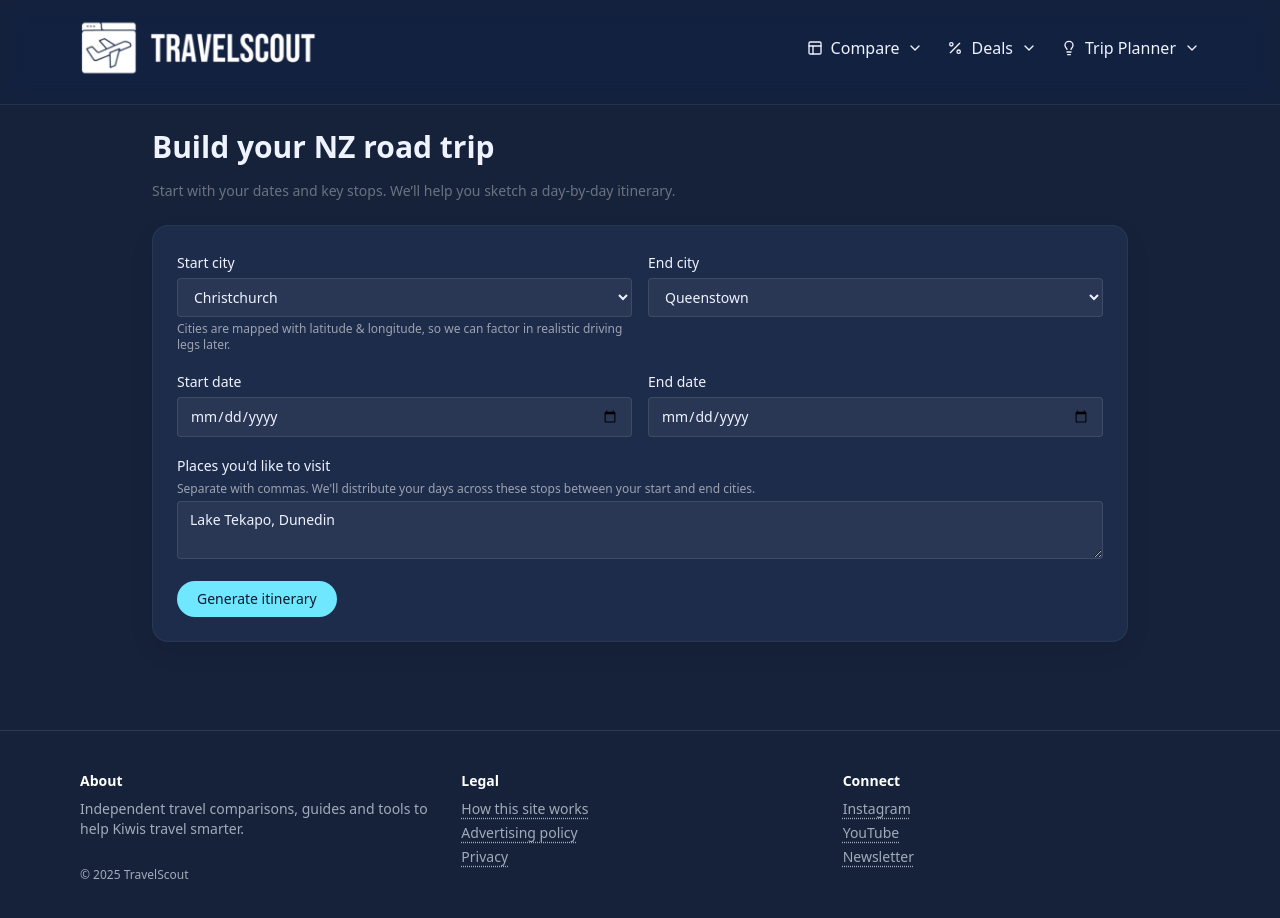
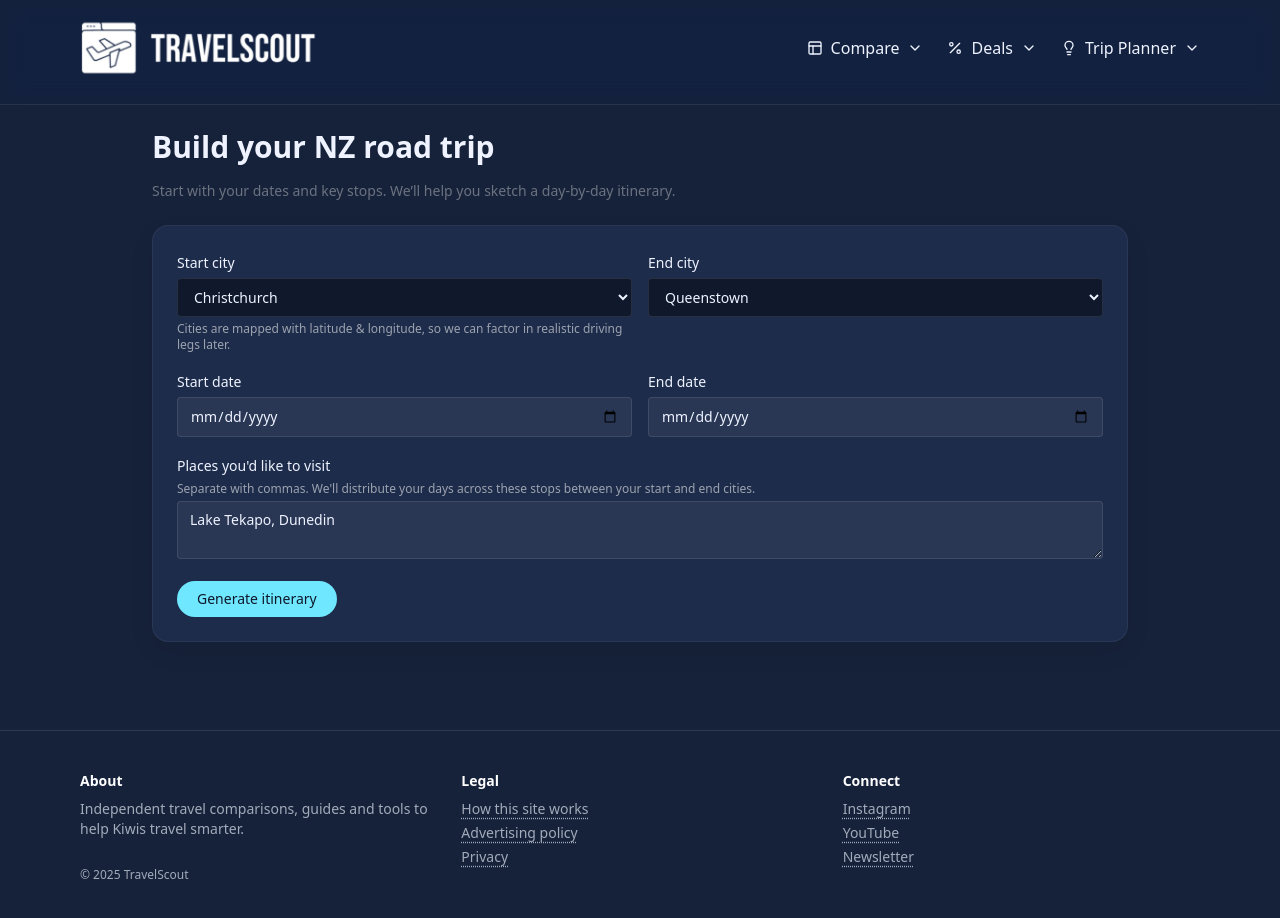
Before and after one commit to BrettWS2025/travelscout, a Next.js app: page /trip-planner in a window 1280 px wide. Shown: the top 918 px of the page. Built offline with nearby package versions, Linux system fonts and the light colour scheme.

Commit message:
Update TripPlanner.tsx

```diff
--- a/components/TripPlanner.tsx
+++ b/components/TripPlanner.tsx
@@ -84,7 +84,11 @@ export default function TripPlanner() {
             <select
               value={startCityId}
               onChange={(e) => setStartCityId(e.target.value)}
-              className="w-full rounded border border-white/10 bg-white/5 px-3 py-2 text-sm outline-none focus:border-[var(--accent)]"
+              className="w-full rounded border border-white/10 bg-transparent px-3 py-2 text-sm outline-none focus:border-[var(--accent)]"
+              style={{
+              color: "var(--text)",
+              backgroundColor: "rgba(15,23,42,0.9)", // dark blue-ish (tweak if you like)
+            }}
             >
               {NZ_CITIES.map((city) => (
                 <option key={city.id} value={city.id}>
@@ -102,9 +106,13 @@ export default function TripPlanner() {
           <div className="space-y-1">
             <label className="text-sm font-medium">End city</label>
             <select
-              value={endCityId}
-              onChange={(e) => setEndCityId(e.target.value)}
-              className="w-full rounded border border-white/10 bg-white/5 px-3 py-2 text-sm outline-none focus:border-[var(--accent)]"
+            value={endCityId}
+            onChange={(e) => setEndCityId(e.target.value)}
+            className="w-full rounded border border-white/10 bg-transparent px-3 py-2 text-sm outline-none focus:border-[var(--accent)]"
+            style={{
+            color: "var(--text)",
+            backgroundColor: "rgba(15,23,42,0.9)",
+            }}
             >
               {NZ_CITIES.map((city) => (
                 <option key={city.id} value={city.id}>
```
